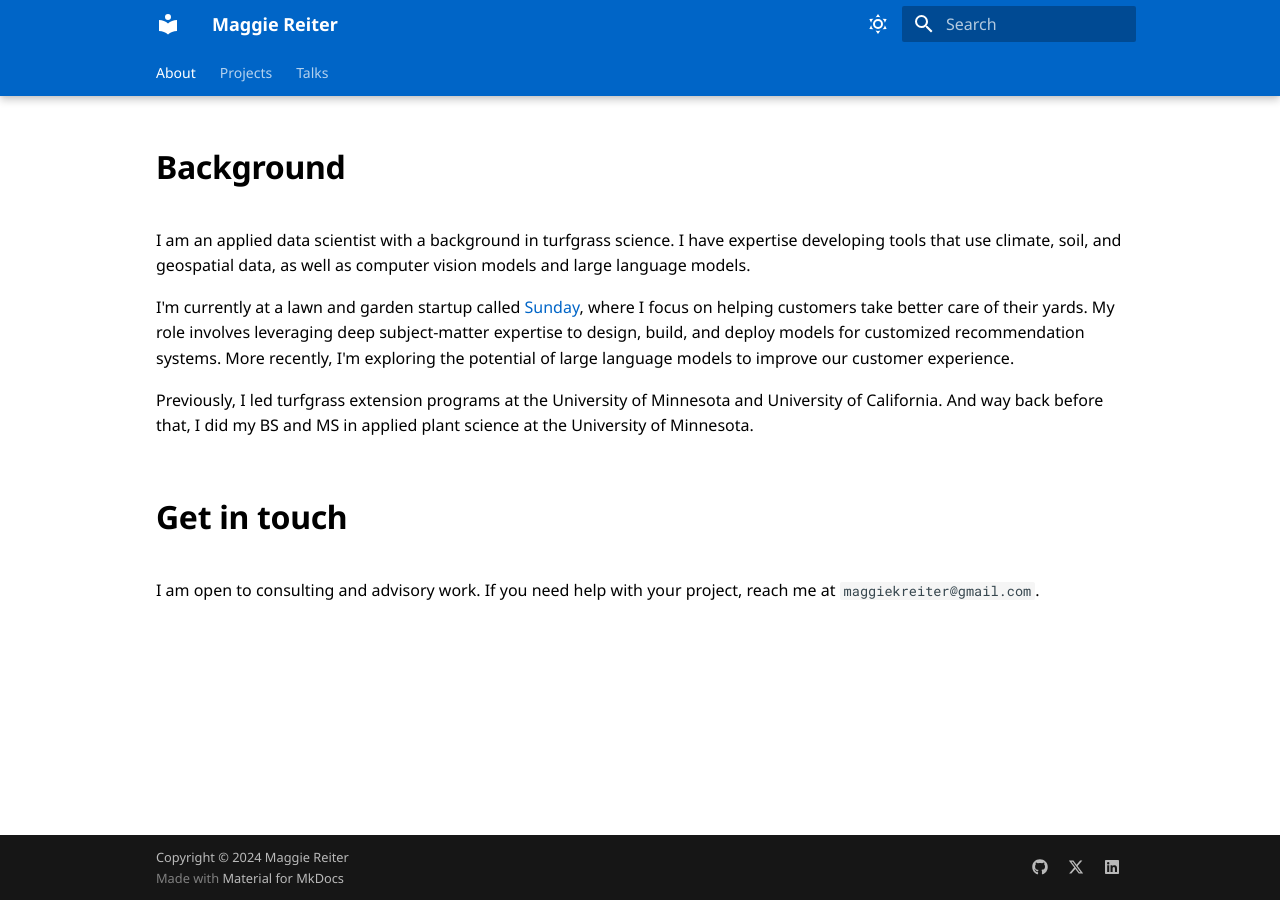
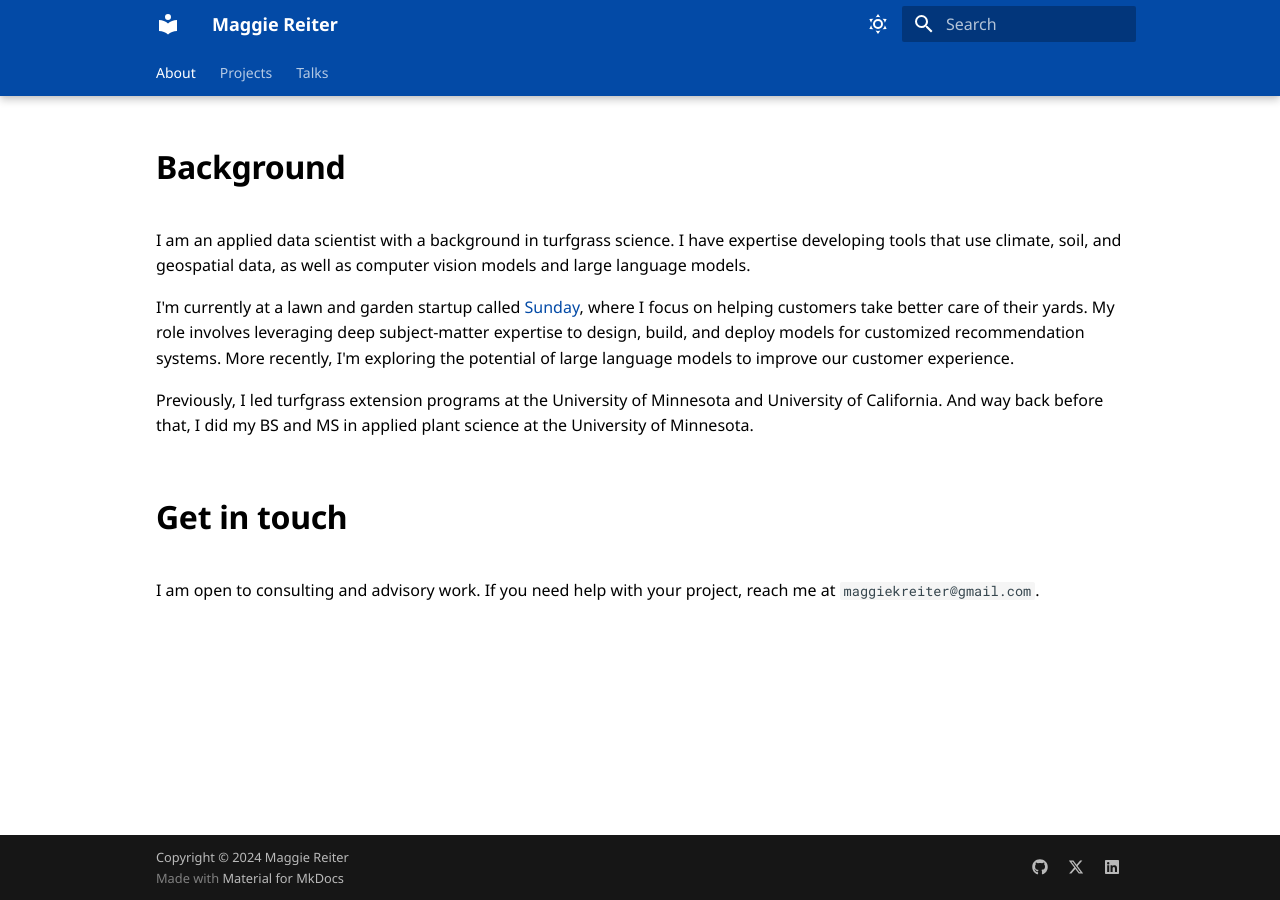
Before and after one commit to maggie-reiter/maggie_site, an MkDocs documentation site: the page built from docs/index.md, in a window 1280 px wide. Built offline with MkDocs 1.6.1 and Material for MkDocs 9.7.7, drawn with Linux system fonts in a browser that asks for light colours.

Commit message:
Update extra.css

```diff
--- a/docs/stylesheets/extra.css
+++ b/docs/stylesheets/extra.css
@@ -3,9 +3,9 @@
   }
 
 :root {
-    --md-primary-fg-color: #0065C7;
+    --md-primary-fg-color: #034AA6;
     --md-default-fg-color: #000000;
-    --md-accent-fg-color: #0054A6;
+    --md-accent-fg-color: #034AA6;
 }
 
 /* Dark mode */
```
